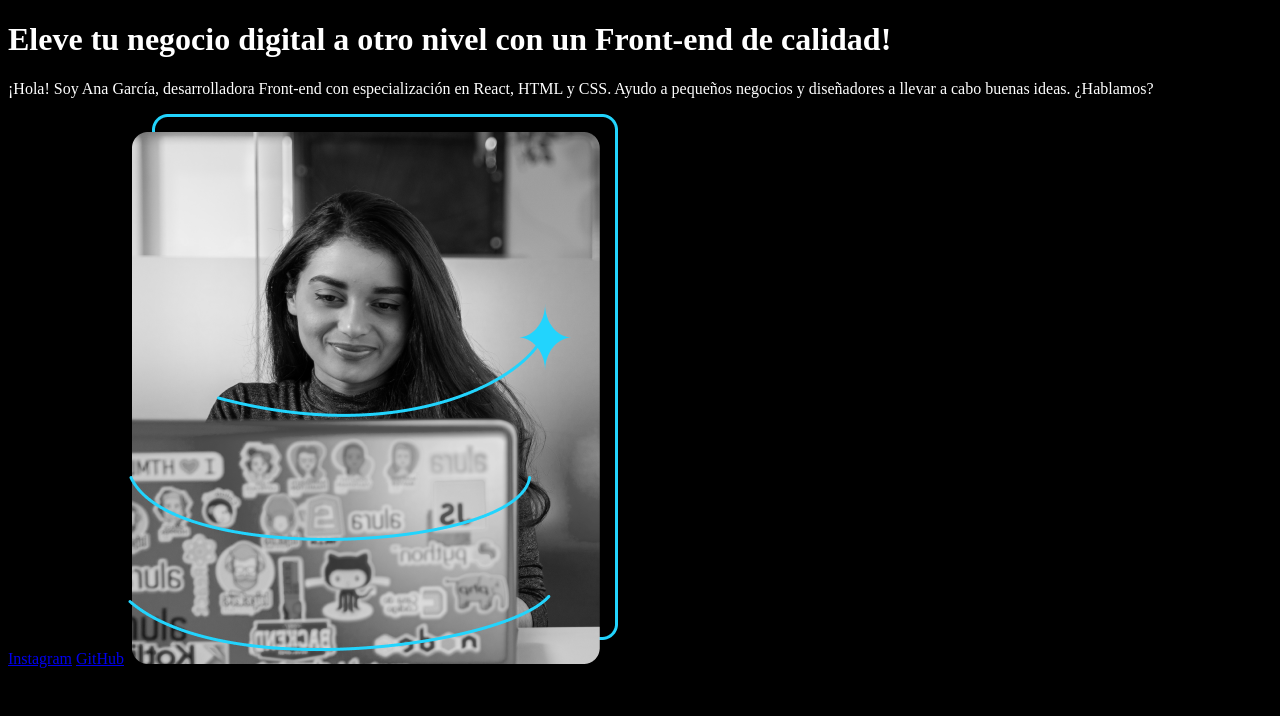
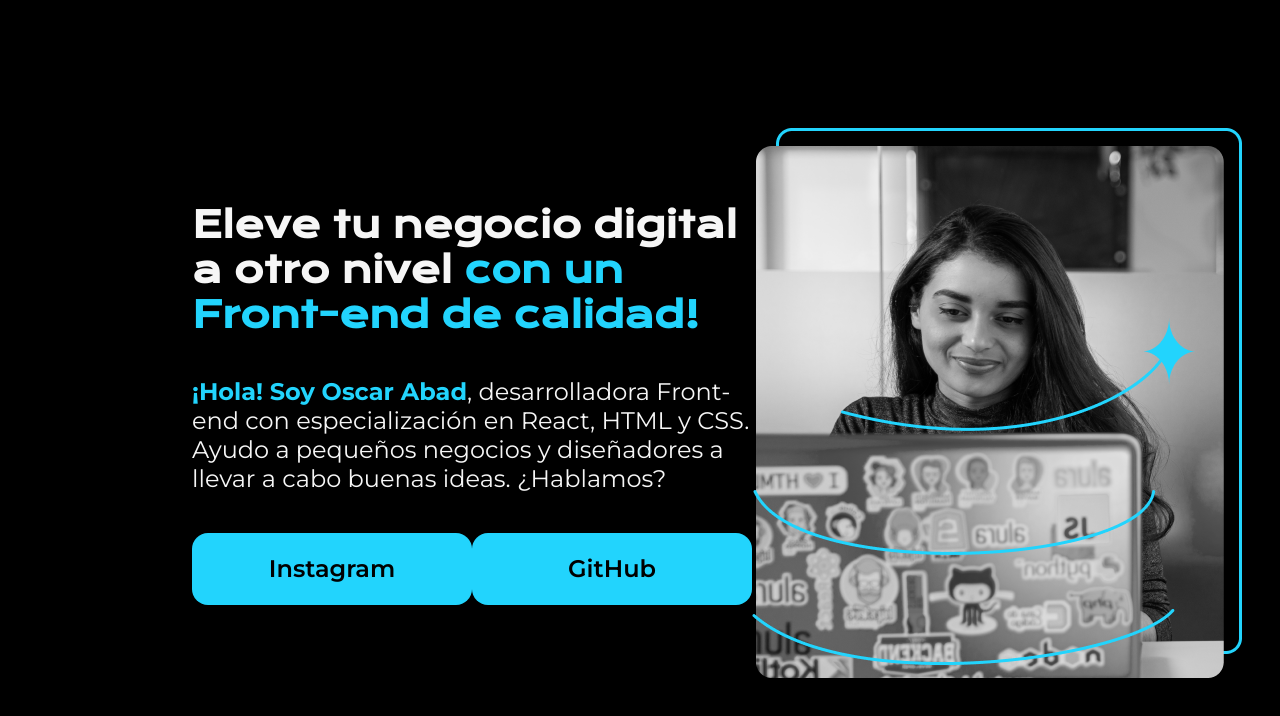
Before and after one commit to oabad22/ClaseCSS, a plain HTML site: page index.html in a window 1280 px wide. Drawn offline with nearby package versions, Linux system fonts and the light colour scheme.

Commit message:
Tercercurso

```diff
--- a/index.html
+++ b/index.html
@@ -10,19 +10,22 @@
 </head>
 <body>
     <header></header>
-    <main>
-        <h1>
-            Eleve tu negocio digital a otro nivel
-            <strong>con un Front-end de calidad!
+    <main class="presentacion">
+        <section class="presentacion__contenido">
+            <h1 class="presentacion__contenido__titulo">
+                Eleve tu <span>negocio digital</span> a otro nivel
+                <strong class="titulo-destaque">con un Front-end de calidad!
                 </strong></h1>
-            <p>¡Hola! Soy Ana García, desarrolladora Front-end con
+                <p class="presentacion__contenido__texto"><strong class="titulo-destaque">¡Hola! Soy Oscar Abad</strong>, desarrolladora Front-end con
                     especialización en React, HTML y CSS. Ayudo a pequeños
                      negocios y diseñadores a llevar a cabo buenas ideas.
                       ¿Hablamos?
-
                 </p>
-            <a href="https://instagram.com/">Instagram</a>
-            <a href="https://github.com/">GitHub</a>
+                <div class="presentacion__enlaces">
+                    <a class="presentacion__enlaces__link" href="https://instagram.com/">Instagram</a>
+                    <a class="presentacion__enlaces__link" href="https://github.com/">GitHub</a>
+                </div>
+        </section>
                 <img src="Imagem.png" alt="Foto de Ana García desarrolando un proyecto">
     </main>
     <footer></footer>
--- a/style.css
+++ b/style.css
@@ -1,4 +1,77 @@
+
+@import url('https://fonts.googleapis.com/css2?family=Krona+One&family=Montserrat:ital,wght@0,100..900;1,100..900&display=swap');
+*{
+    padding:0;
+    margin: 0;
+}
 body{
-    background-color: black;
-    color: white;
+    background-color: #000000;
+    color: #f6f6f6;
+    height: 100vh;
+    box-sizing: border-box;
 }
+
+strong{
+    color:#22d4fd;
+}
+/*
+h1 {
+    font-weight: bold;
+}
+
+span{
+    color: #22d4fd;
+    border: 1px solid #22d4fd;
+    padding: 10px;
+}
+
+p {
+    margin: 20px;
+    border: 2px solid white;
+    padding: 12px;
+ }
+*/
+.titulo-destaque{
+    color:#22d4fd;
+}
+
+.presentacion{
+    display:flex;
+    align-items:center;
+    margin: 10% 15%;
+    justify-content:space-between ;
+}
+
+.presentacion__contenido{
+    width: 615px;
+    display: flex;
+    flex-direction: column;
+    gap: 40px;
+}
+
+.presentacion__contenido__titulo{
+    font-size: 36px;
+    font-family: "Krona One", sans-serif;
+}
+.presentacion__contenido__texto{
+    font-size: 24px;
+    font-family: "Montserrat", sans-serif;
+}
+
+.presentacion__enlaces{
+    display: flex;
+    justify-content: space-between;
+}
+
+.presentacion__enlaces__link{
+    width: 280px;
+    background-color: #22d4fd;
+    text-align: center;
+    padding:21.5px 0px ;
+    border-radius: 16px;
+    font-family: "Montserrat", sans-serif;
+    font-size: 24px;
+    font-weight: 600;
+    text-decoration: none;
+    color: #000000;
+}
```
Also changed, not shown: image.png (added), 1 other file. Lines whose indentation alone changed are shown as unchanged.
